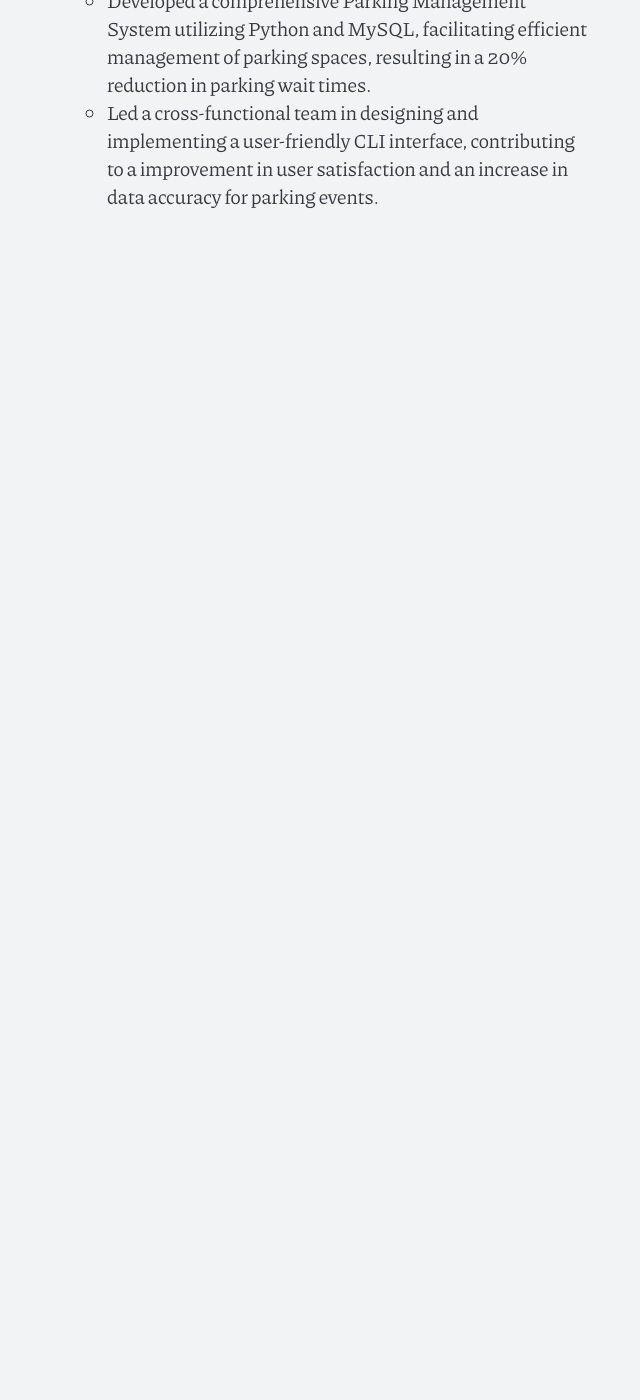
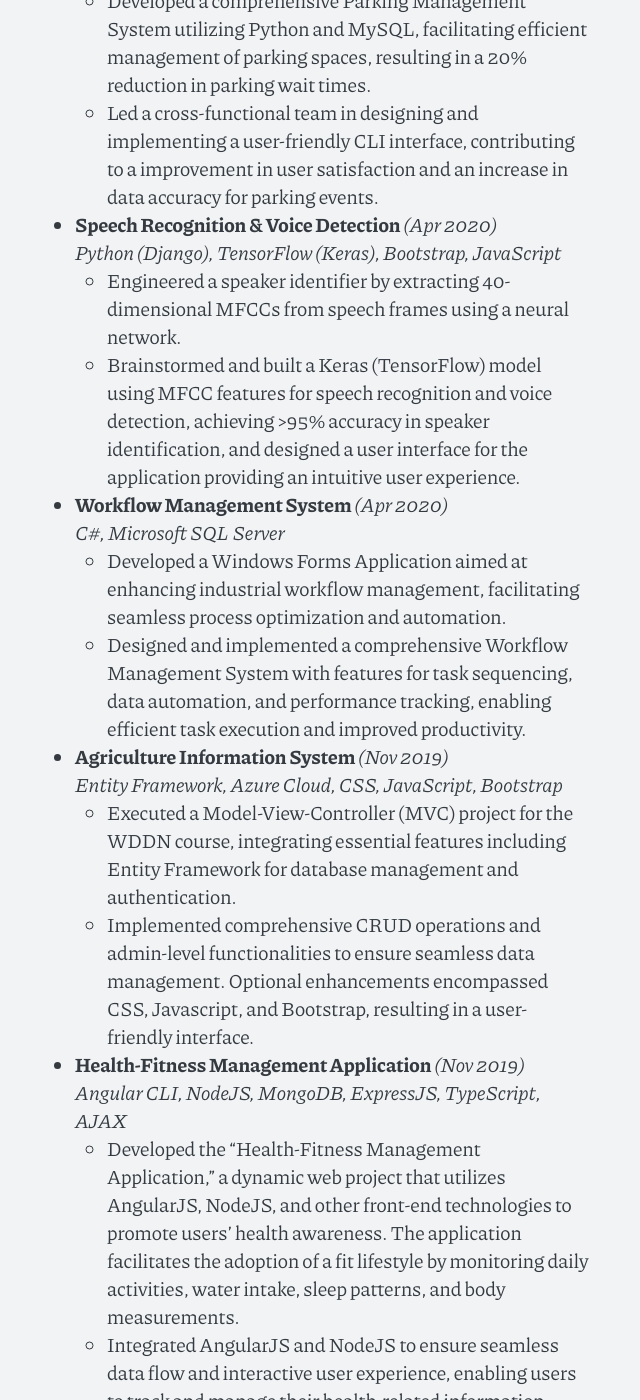
Before and after one commit to yug-rajani/yug-rajani.github.io, a Jekyll site: the page built from cv.md, in a window 1280 px wide and 1400 px high, scrolled down 3234 px. Shown: the whole window, without its empty margins (324-964 px from the left). Built offline with Jekyll 4.4.1, drawn with Linux system fonts in a browser that asks for light colours; before the commit the page ends 3460 px from its top, so only the background shows below that; some of the changed text lies outside the part shown.

Commit message:
Add all the projects

```diff
--- a/cv.md
+++ b/cv.md
@@ -62,3 +62,38 @@ I have been actively involved in various projects that showcase my strong proble
   *Python, MySQL, Database Management Systems*
   - Developed a comprehensive Parking Management System utilizing Python and MySQL, facilitating efficient management of parking spaces, resulting in a 20% reduction in parking wait times.
   - Led a cross-functional team in designing and implementing a user-friendly CLI interface, contributing to a improvement in user satisfaction and an increase in data accuracy for parking events.
+
+- **Speech Recognition & Voice Detection** *(Apr 2020)*<br>
+  *Python (Django), TensorFlow (Keras), Bootstrap, JavaScript*
+  - Engineered a speaker identifier by extracting 40-dimensional MFCCs from speech frames using a neural network.
+  - Brainstormed and built a Keras (TensorFlow) model using MFCC features for speech recognition and voice detection, achieving >95% accuracy in speaker identification, and designed a user interface for the application providing an intuitive user experience.
+
+- **Workflow Management System** *(Apr 2020)*<br>
+  *C#, Microsoft SQL Server*
+  - Developed a Windows Forms Application aimed at enhancing industrial workflow management, facilitating seamless process optimization and automation.
+  - Designed and implemented a comprehensive Workflow Management System with features for task sequencing, data automation, and performance tracking, enabling efficient task execution and improved productivity.
+
+- **Agriculture Information System** *(Nov 2019)*<br>
+  *Entity Framework, Azure Cloud, CSS, JavaScript, Bootstrap*
+  - Executed a Model-View-Controller (MVC) project for the WDDN course, integrating essential features including Entity Framework for database management and authentication.
+  - Implemented comprehensive CRUD operations and admin-level functionalities to ensure seamless data management. Optional enhancements encompassed CSS, Javascript, and Bootstrap, resulting in a user-friendly interface.
+
+- **Health-Fitness Management Application** *(Nov 2019)*<br>
+  *Angular CLI, NodeJS, MongoDB, ExpressJS, TypeScript, AJAX*
+  - Developed the "Health-Fitness Management Application," a dynamic web project that utilizes AngularJS, NodeJS, and other front-end technologies to promote users' health awareness. The application facilitates the adoption of a fit lifestyle by monitoring daily activities, water intake, sleep patterns, and body measurements.
+  - Integrated AngularJS and NodeJS to ensure seamless data flow and interactive user experience, enabling users to track and manage their health-related information effectively.
+
+- **Cookie Rookie - Online Recipe System** *(Apr 2019)*<br>
+  *PHP, SQL, HTML, CSS, JavaScript*
+  - Created a PHP-based web application catering to both novice and experienced cooks, allowing users to access provided recipes or upload their own culinary creations.
+  - Designed an intuitive workflow for end users that includes seamless registration, login, and recipe uploading processes. The system offers features like recipe categorization, personalized "My Recipes" sections, and feedback provision, enhancing the user experience and interaction with the platform.
+
+- **Restaurant Automation** *(Apr 2019)*<br>
+  *Python (Django), MySQL, ORM*
+  - Developed a web-based system using Django that streamlines order processing and bill generation, enhancing the efficiency of restaurant operations.
+  - Implemented an intuitive user interface for customers to place orders seamlessly and an automated billing mechanism that reduces manual efforts and ensures accurate transactions.
+
+<!-- - **Project Name** *(Month YYYY)*<br>
+  *Tech Stack*
+  - Bullet 1
+  - Bullet 2 -->
```
